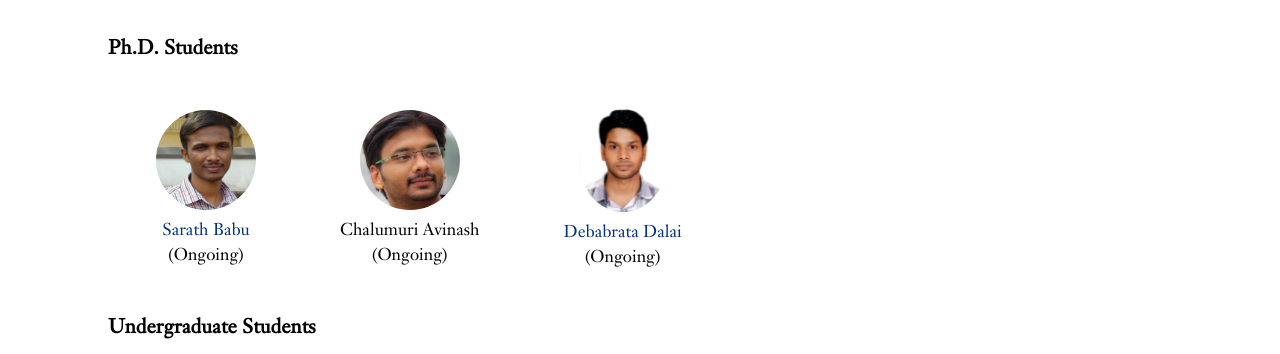
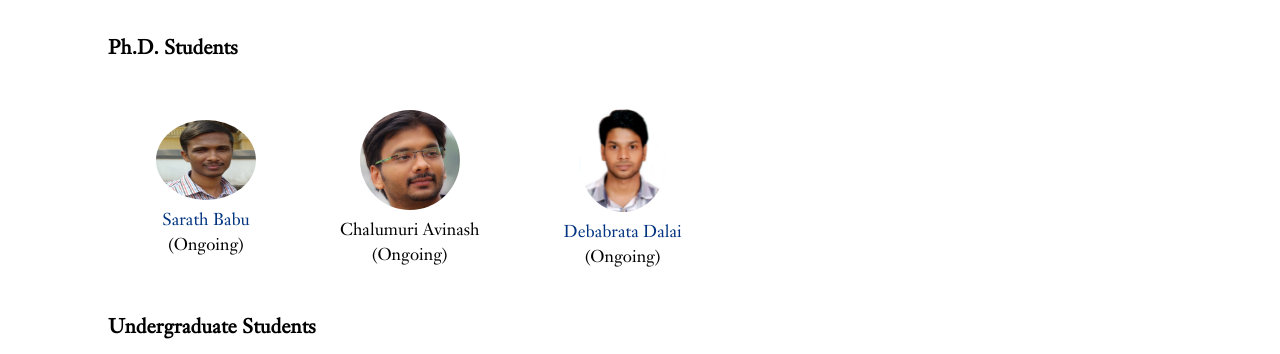
Before and after one commit to iist-sysnet/iist-sysnet.github.io, a Jekyll site: the page built from people.md, in a window 1280 px wide. Shown: the part 643-997 px from the top of the page. Built offline with Jekyll 4.4.1, drawn with Linux system fonts in a browser that asks for light colours; our own code applies the rules of GitHub Pages for plain Markdown files.

Commit message:
Update people.md

```diff
--- a/people.md
+++ b/people.md
@@ -28,7 +28,7 @@
 
 <table>
 <tr>
-<td><figure align="center"><a href="https://4sarathbabu.github.io/" target="_blank"><img width="100px" height="100px" class="img-circle"  src="images/sarath.jpg"><figcaption>Sarath Babu</figcaption></a>(Ongoing)</figure></td>
+<td><figure align="center"><a href="https://4sarathbabu.github.io/" target="_blank"><img width="100px" height="80px" class="img-circle"  src="images/sarath.jpg"><figcaption>Sarath Babu</figcaption></a>(Ongoing)</figure></td>
 <td><figure align="center"><img width="100px"  class="img-circle"  src="images/avinash.png"><figcaption>Chalumuri Avinash</figcaption>(Ongoing)</figure></td>
 <td><figure align="center"><a href="https://www.linkedin.com/in/debabrata-dalai-a88b6486"><img width="88px"  class="img-circle"  src="images/debabrata.png"><figcaption>Debabrata Dalai</figcaption></a>(Ongoing)</figure></td>
 </tr>
```
